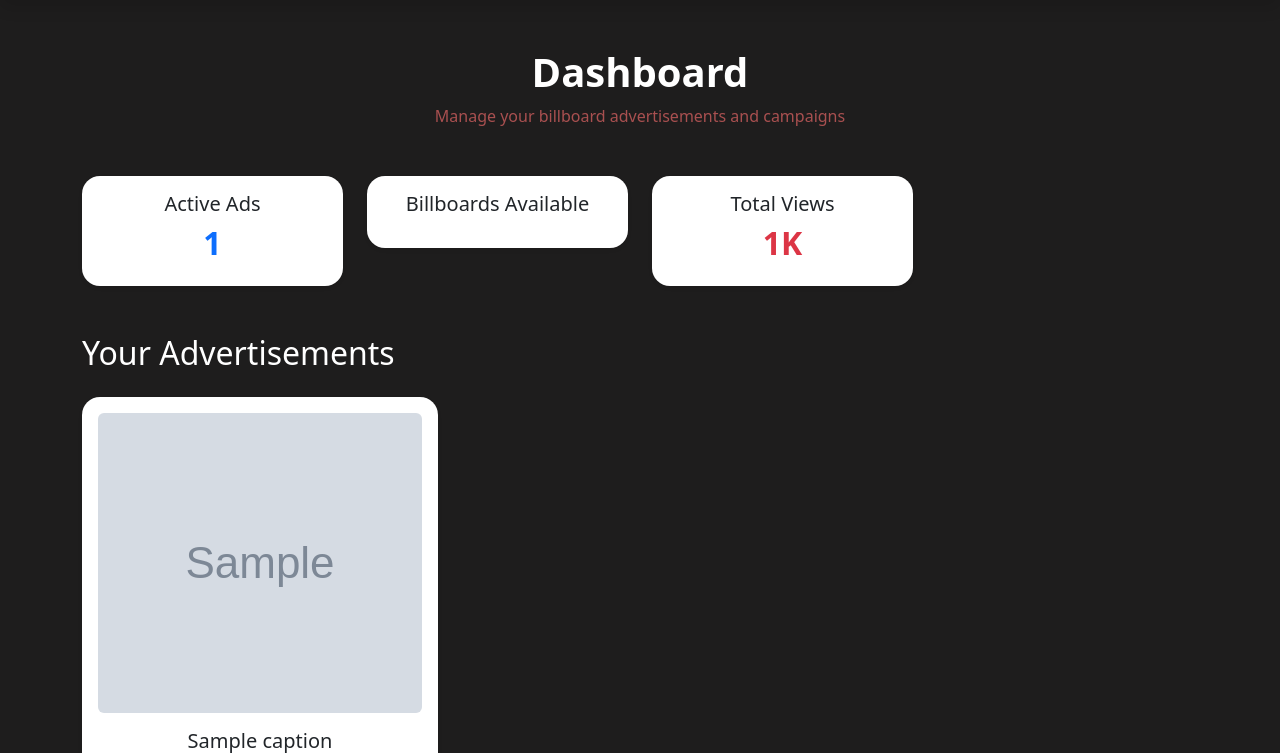
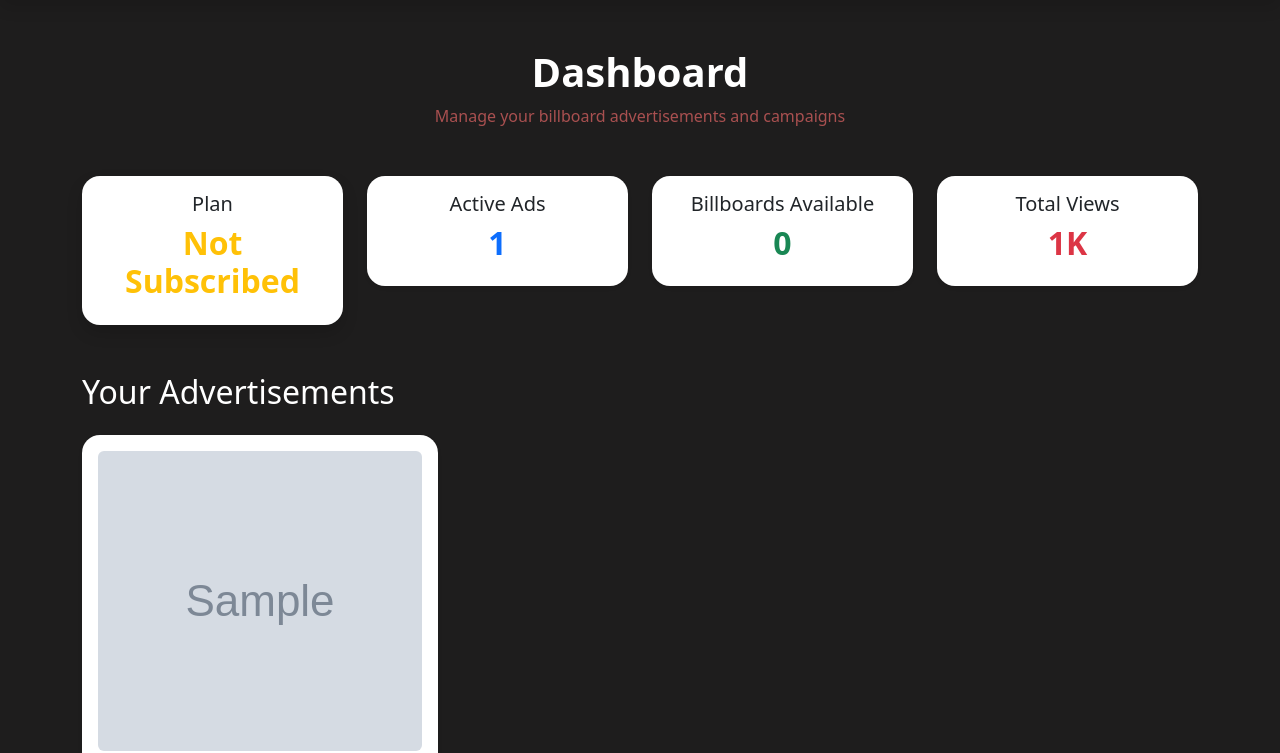
Before and after one commit to ChristianJ123ABC/BillboardAcademicInternship, a Flask app: template templates/dashboard.html in a window 1280 px wide. Shown: the part 56-809 px from the top of the page. Run offline with Flask 3, Linux system fonts and the light colour scheme; the template is opened without the code that fills it: most values are stand-ins (such as "Sample title", 1, 10 or a date in 2020); grey boxes marked "Sample" are stand-in pictures; parts of the project's set-up code (start-up, migrations or seed data) failed here and were passed over; some libraries are stand-ins or nearby versions.

Commit message:
Styling for Dashboard + added in check for subscriptions
Styled dashboard for aesthetics and to display better stats to the user

When a brand new account is created, they must subscribe to a plan in order to use the features on the website (Uploading, scheduling).
The system has a check where if you try to access these features without a subscription, it will give an error message stating that you need to buy a plan first.

```diff
--- a/server.py
+++ b/server.py
@@ -113,7 +113,7 @@ app.config['MYSQL_PASSWORD'] = os.getenv('MYSQL_PASSWORD')
 app.config['MYSQL_DB'] = os.getenv('MYSQL_DB')
 app.config['MYSQL_PORT'] = int(os.getenv('MYSQL_PORT'))
 app.config['MYSQL_CURSORCLASS'] = 'DictCursor'
-app.config["MYSQL_CHARSET"] = "utf8mb4" #ALWAYS USE: Used to make files compatible when comparing to existing ones. (existingFile function)
+app.config["MYSQL_CHARSET"] = os.getenv("MYSQL_CHARSET") #ALWAYS USE: Used to make files compatible when comparing to existing ones. (existingFile function)
 app.secret_key = os.getenv("SECRET_KEY")
 stripe.api_key = os.getenv("STRIPE_SECRET_KEY")
 mysql = MySQL(app)
@@ -212,7 +212,7 @@ def register():
         password = request.form["password"]
         businessName = request.form["businessName"]
         hashedPass = generate_password_hash(password)
-
+        subscription_plan = "New"
         #Validation checks for email
         if not validEmail(email):
             flash("Invalid Email Format, use the following (email@domain.com / name.last@domain.co.uk)", "danger")
@@ -252,7 +252,7 @@ def register():
 
         else:
             cursor = mysql.connection.cursor()
-            cursor.execute("INSERT into users (email, hashed_password, firstName, lastName, businessName, 2fa_enabled) VALUES (%s, %s, %s, %s, %s,%s)", (email, hashedPass, firstName, lastName, businessName, 0)) #The 0 is used to set the 2FA to disabled on a new account
+            cursor.execute("INSERT into users (email, hashed_password, firstName, lastName, businessName, 2fa_enabled, subscription_plan) VALUES (%s, %s, %s, %s, %s,%s,%s)", (email, hashedPass, firstName, lastName, businessName, 0, subscription_plan)) #The 0 is used to set the 2FA to disabled on a new account
             mysql.connection.commit()
 
             flash(("Account Created Successfully!"), "success")
@@ -309,6 +309,7 @@ def login():
             session["lastName"] = user["lastName"]
             session["businessName"]  = user["businessName"]
             session["email"] = user["email"]
+            session["subscription_plan"] = user["subscription_plan"]
 
             flash("Login Successful!", "success")
             return redirect(url_for("dashboard"))
@@ -336,6 +337,7 @@ def login_2fa():
             session["lastName"] = session.pop("pending_lastName")
             session["businessName"] = session.pop("pending_businessName")
             session["email"] = session.pop("pending_email")
+            session["subscription_plan"] = user["subscription_plan"]
             flash("Login Successful!", "success")
             return redirect(url_for("dashboard"))
 
@@ -539,10 +541,13 @@ def dashboard():
 #Page for users to display their advertisments
 @app.route("/uploadAdvertisement", methods = ["GET", "POST"])
 def uploadAdvertisement():
-
+    if session["subscription_plan"] == "New":
+        flash("You are not subscribed to any plan. You must be subscribed to upload an advertisement. ", "danger")
+        return redirect(url_for("dashboard"))
 
     if request.method == "GET":
         return render_template("uploadAdvertisement.html")
+
 
     #Validation for files
     else:
@@ -915,6 +920,9 @@ def payment_success(plan):
 
 @app.route("/scheduling", methods = ["GET", "POST"])
 def scheduling():
+    if session["subscription_plan"] == "New":
+        flash("You are not subscribed to any plan. You must be subscribed to schedule an advertisement. ", "danger")
+        return redirect(url_for("dashboard"))
 
     if request.method == "GET":
         cursor = mysql.connection.cursor()
--- a/templates/dashboard.html
+++ b/templates/dashboard.html
@@ -177,9 +177,33 @@
 
         </div>
 
+
+
         <!-- DASHBOARD STATS -->
 
         <div class="row g-4 mb-5">
+
+            <div class="col-lg-3 col-md-6">
+
+                <div class="card shadow border-0 text-center p-3">
+
+                    <h5>Plan</h5>
+
+                    <h2 class="fw-bold text-warning">
+                        {% if plan == "Basic" %}
+                            Basic
+                        {% elif plan == "Standard" %}
+                            Standard
+                        {% elif plan == "Premium" %}
+                            Premium
+                        {% else %}
+                            Not Subscribed
+                        {% endif %}
+                    </h2>
+
+                </div>
+
+            </div>
 
             <!-- ACTIVE ADS -->
 
@@ -206,12 +230,14 @@
                     <h5>Billboards Available</h5>
 
                     <h2 class="fw-bold text-success">
-                        {% if plan == "basic" %}
-                            {{ 2 - (advertisements|length) }}
+                        {% if plan == "Basic" %}
+                            {{ (2) - (advertisements|length) }}
                         {% elif plan == "Standard" %}
-                            {{ 3 - (advertisements|length) }}
+                            {{ (3) - (advertisements|length) }}
                         {% elif plan == "Premium" %}
                             Unlimited
+                        {% else %}
+                            0
                         {% endif %}
                     </h2>
 
@@ -229,7 +255,11 @@
                     <h5>Total Views</h5>
 
                     <h2 class="fw-bold text-danger">
-                        {{ total_views }}K
+                        {% if total_views == None %}
+                             0
+                        {% else %}
+                            {{ total_views }}K
+                        {% endif %}
                     </h2>
 
                 </div>
```
